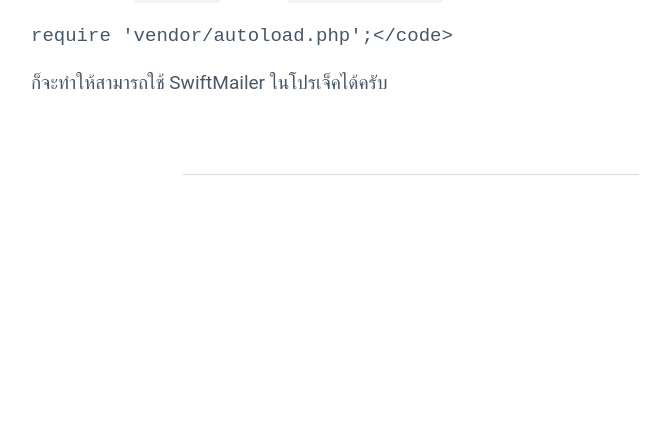
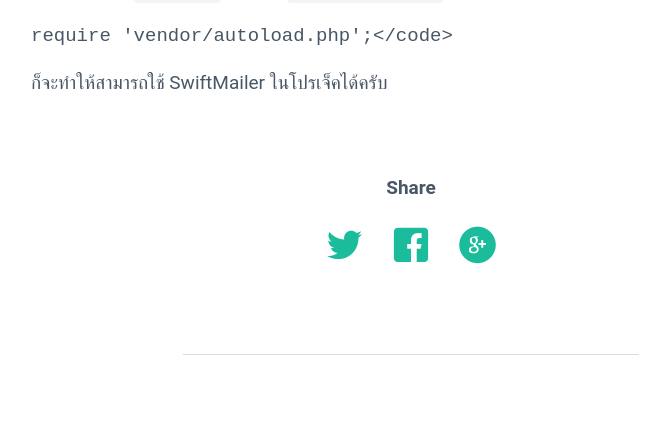
Before and after one commit to armno/armno.github.io, a Jekyll site: the page built from _posts/2013-06-18-installing-composer.md, in a window 1280 px wide. Shown: the part 3120-3551 px from the top of the page, without its empty margins (229-899 px from the left). Built offline with Jekyll 4.4.1, drawn with Linux system fonts in a browser that asks for light colours; some web fonts are replaced; comment, search, counter and statistics services are not loaded; before the commit the page ends 3371 px from its top, so only the background shows below that.

Commit message:
add social share icons in blog layout

```diff
--- a/_includes/share.html
+++ b/_includes/share.html
@@ -1,14 +1,15 @@
-<section class="sharing hide-print">
-  <h4 class="title-sharing">Share this post</h4>
-  <a href="https://twitter.com/share?url={{ site.url }}{{ page.url }}&via=armno&text={{ page.title }}" target="_blank" class="btn-share btn-share-twitter">
-    <span class="fa fa-twitter-square"></span>
+<section class="sharing hide-print text-center">
+  <h4 class="title-sharing">Share</h4>
+
+  <a href="https://twitter.com/share?url={{ site.url }}{{ page.url }}&via=armno&text={{ page.title }}" target="_blank" class="btn-share">
+    <i class="icon-twitter"></i>
   </a>
 
-  <a href="http://plus.google.com/share?url={{ site.url }}{{ page.url }}" target="_blank" class="btn-share btn-share-google-plus">
-    <span class="fa fa-google-plus-square"></span>
+  <a href="https://www.facebook.com/sharer/sharer.php?u={{ site.url }}{{ page.url }}" target="_blank" class="btn-share">
+    <i class="icon-facebook"></i>
   </a>
 
-  <a href="https://www.facebook.com/sharer/sharer.php?u={{ site.url }}{{ page.url }}" target="_blank" class="btn-share btn-share-facebook">
-    <span class="fa fa-facebook-square"></span>
+  <a href="http://plus.google.com/share?url={{ site.url }}{{ page.url }}" target="_blank" class="btn-share">
+    <i class="icon-google-with-circle"></i>
   </a>
 </section>
--- a/_layouts/post.html
+++ b/_layouts/post.html
@@ -55,6 +55,10 @@ layout: default
 
   {{ content }}
 
+  {% if page.is_post %}
+  {% include share.html %}
+  {% endif %}
+
   <hr>
 </article>
 
--- a/css/main.scss
+++ b/css/main.scss
@@ -378,3 +378,13 @@ pre > code {
 .blog-year-title {
   margin-top: 6rem;
 }
+
+.sharing {
+  font-size: 2rem;
+}
+
+.btn-share {
+  display: inline-block;
+  margin-left: 0.25em;
+  margin-right: 0.25em;
+}
```
